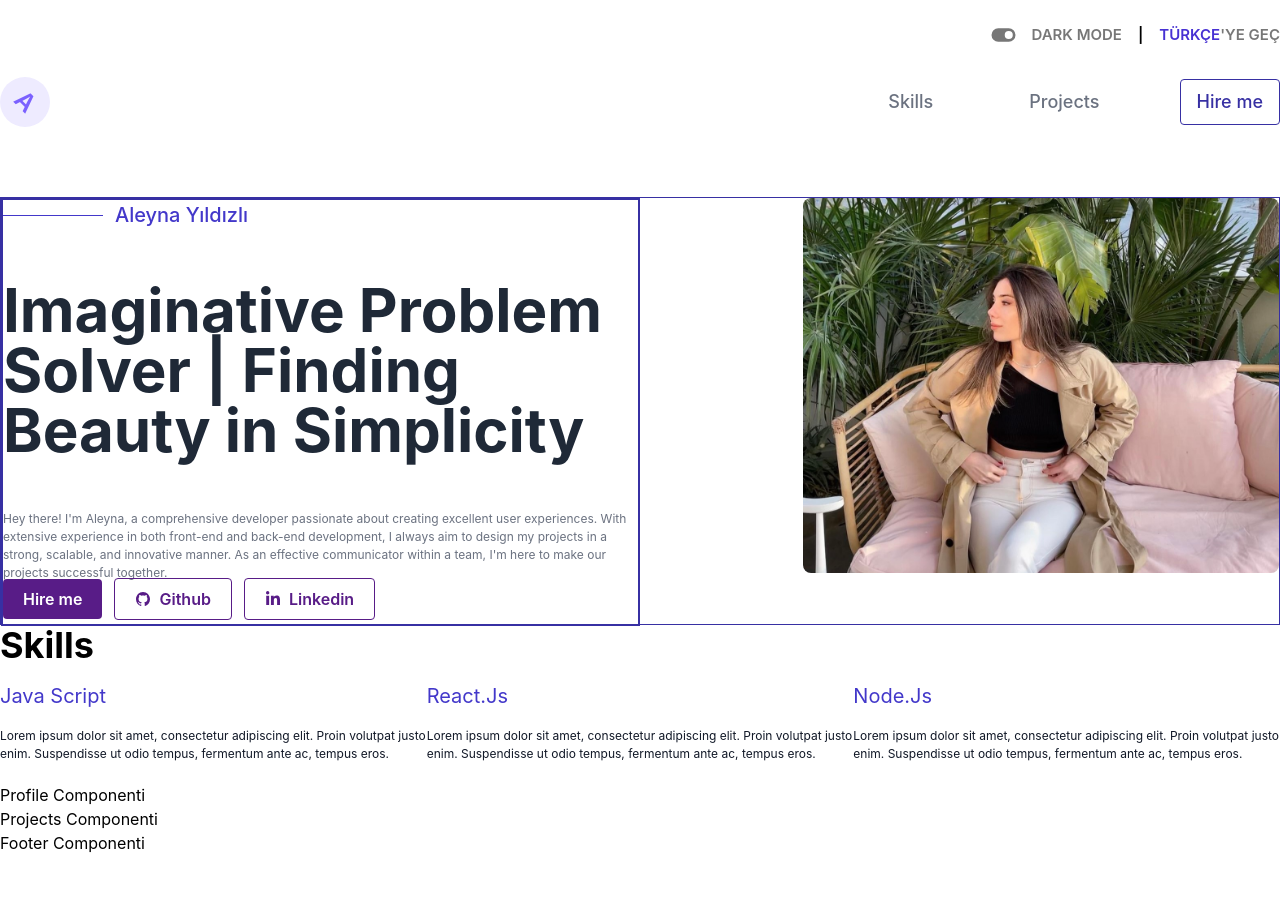
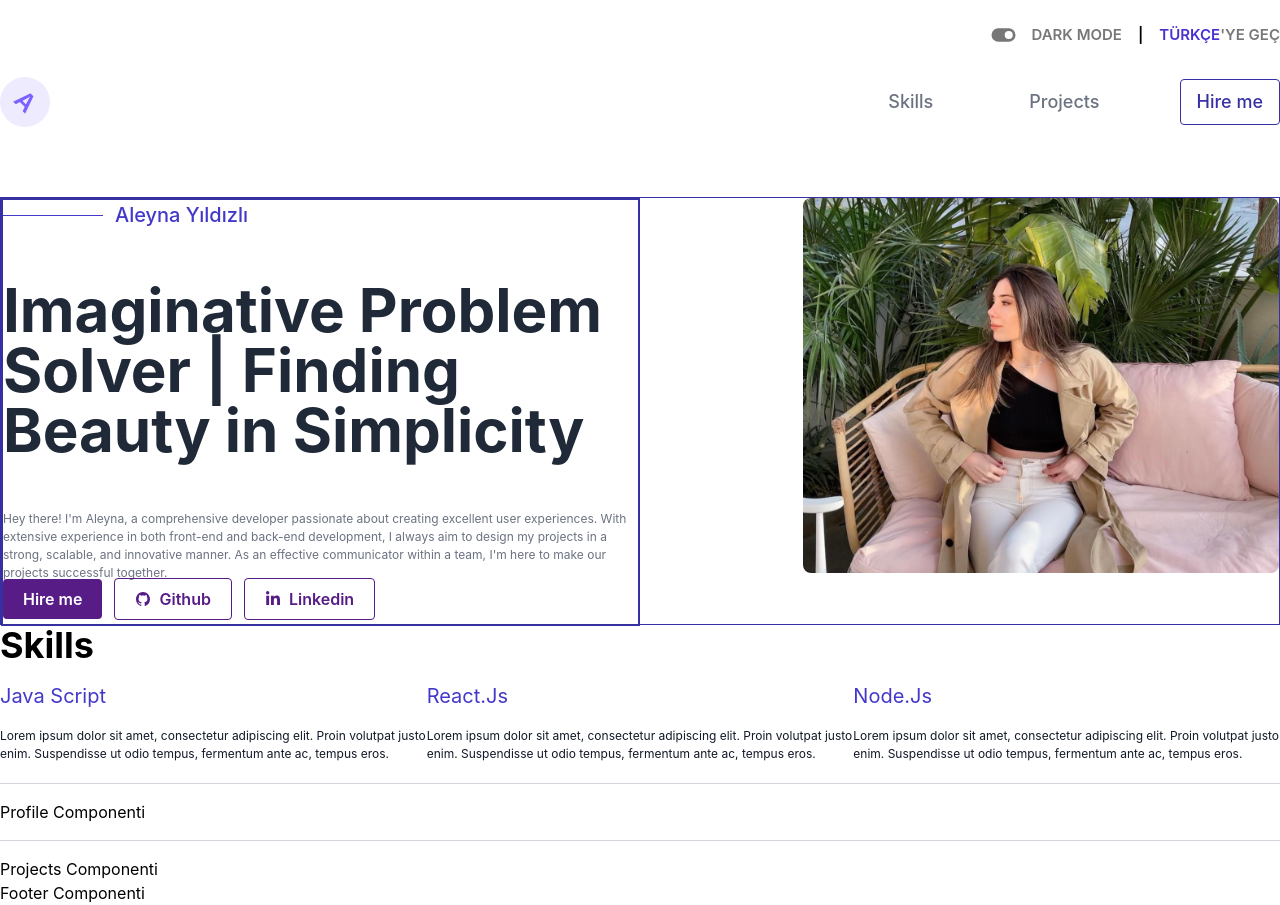
Before and after one commit to aleyna-yildizli/myCv, a React (Vite) app: page / in a window 1280 px wide. Before the commit the page ends 855 px from the top, so only its background shows below. Built offline with nearby package versions, Linux system fonts and the light colour scheme.

Commit message:
Line created

```diff
--- a/src/App.jsx
+++ b/src/App.jsx
@@ -15,7 +15,9 @@ function App() {
           <Header />
           <Hero />
           <Skills />
+          <div className="w-full h-[1px] bg-gray-300 my-4"></div>
           <Profile />
+          <div className="w-full h-[1px] bg-gray-300 my-4"></div>
           <Projects />
       </div>
           <Footer />
```
